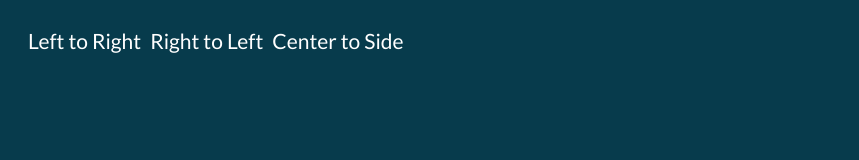
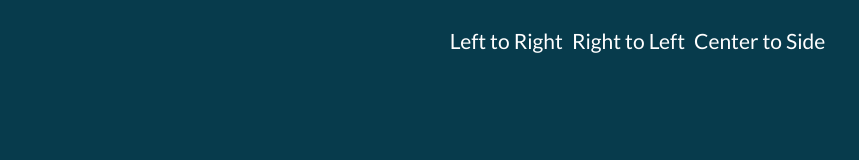
Before and after one commit to xekid78/WebAnimationLink, a plain HTML site: page index.html in a window 1280 px wide. Shown: the whole page, without its empty margins (0-859 px from the left). Drawn offline with Linux system fonts and the light colour scheme.

Commit message:
Changing so as to display it to the center

```diff
--- a/index.html
+++ b/index.html
@@ -2,7 +2,7 @@
 <html>
   <head>
     <meta charset="utf-8">
-    <title>HTMLとCSS3でつくるホバー時に動くア二メーションリンク</title>
+    <title>ホバー時に動くア二メーションリンク</title>
     <link rel="stylesheet" href="style.css">
   </head>
   <body>
--- a/style.css
+++ b/style.css
@@ -5,6 +5,7 @@ body {
   font-size: 21px;
   padding: 20px;
   background: #073B4C;
+  text-align: center;
 }
 
 .cool-link {
```
Also changed, not shown: 1 other file.
